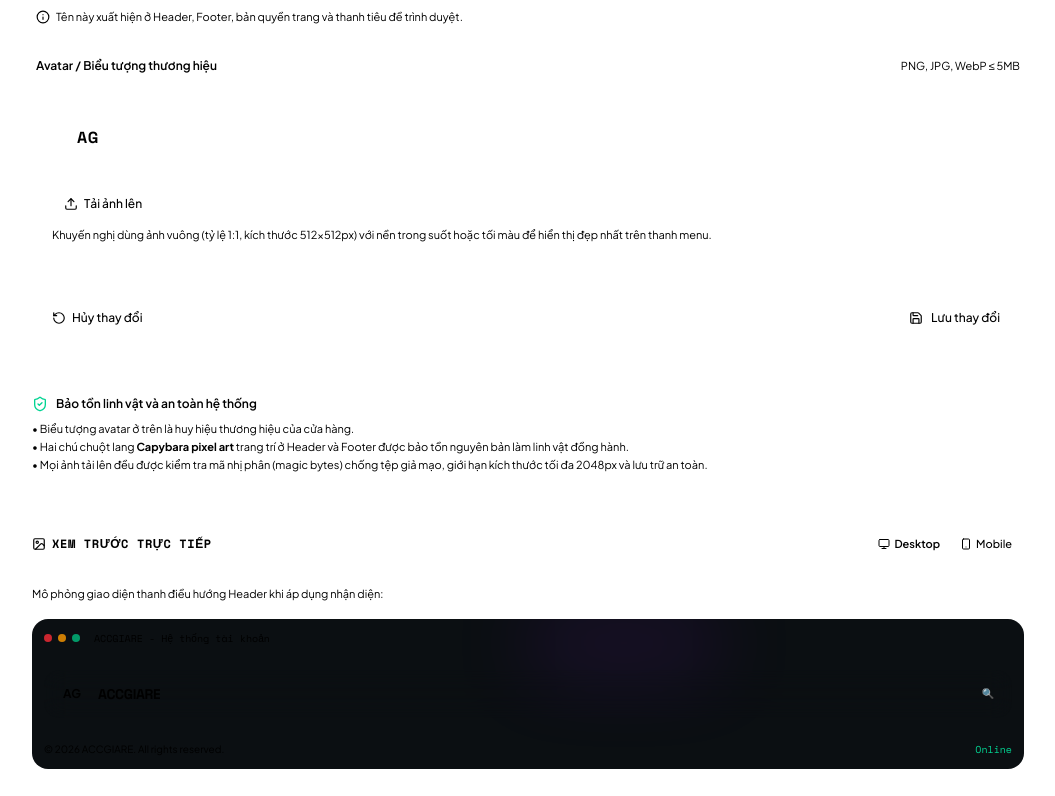
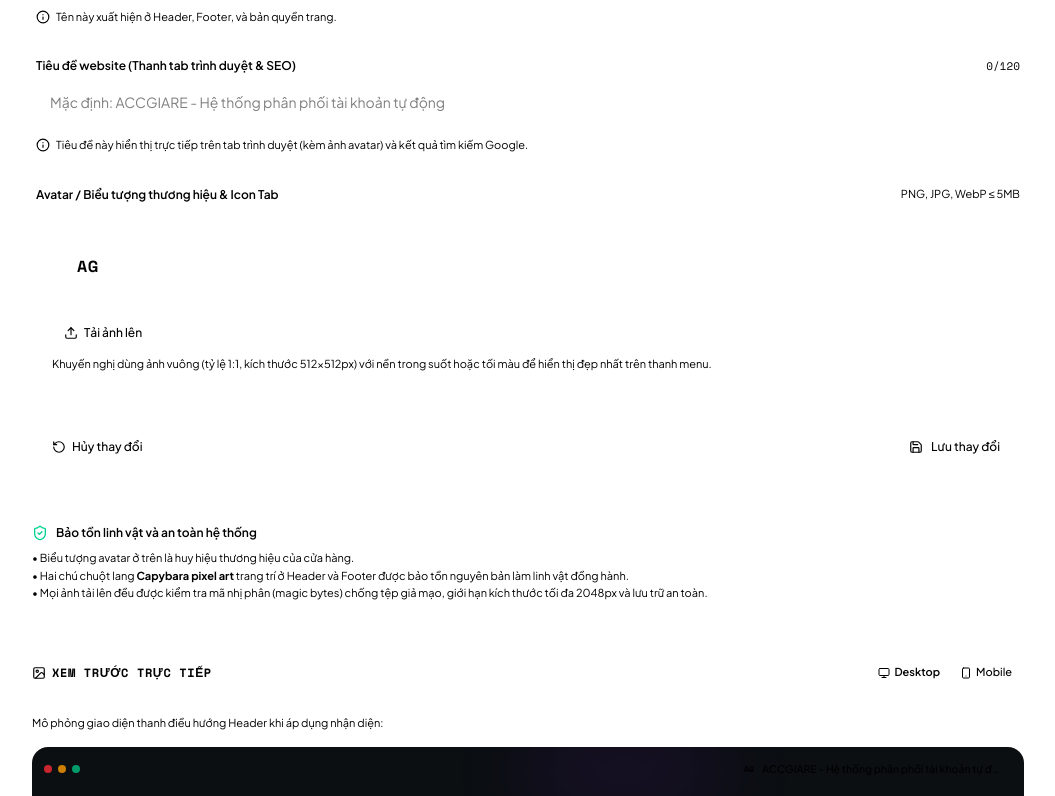
Before and after one commit to thuanthien-tran/digital-products-store, a Next.js app: page /admin/settings in a window 1280 px wide. Shown: the part 780-1576 px from the top of the page, without its empty margins (112-1167 px from the left). Built offline with nearby package versions, Linux system fonts and the light colour scheme; no server answers; the database is empty.

Commit message:
feat: enlarge header avatar, dynamic favicon from avatar logo, and editable browser title in admin settings

```diff
--- a/app/admin/settings/SettingsClient.tsx
+++ b/app/admin/settings/SettingsClient.tsx
@@ -20,6 +20,7 @@ import {
 
 interface InitialSettings {
   siteName: string
+  siteTitle?: string | null
   logoUrl: string | null
   version: number
   updatedAt: string | null
@@ -55,6 +56,7 @@ export function SettingsClient({ initialData }: { initialData: InitialSettings }
 
   // Working state
   const [siteName, setSiteName] = useState(initialData.siteName)
+  const [siteTitle, setSiteTitle] = useState(initialData.siteTitle || "")
   const [logoUrl, setLogoUrl] = useState<string | null>(initialData.logoUrl)
   const [selectedFile, setSelectedFile] = useState<File | null>(null)
   const [localPreviewUrl, setLocalPreviewUrl] = useState<string | null>(null)
@@ -91,6 +93,7 @@ export function SettingsClient({ initialData }: { initialData: InitialSettings }
   // Dirty detection
   const isDirty =
     trimmedName !== savedData.siteName ||
+    siteTitle.trim() !== (savedData.siteTitle || "").trim() ||
     selectedFile !== null ||
     isRemovingLogo !== (savedData.logoUrl === null && isRemovingLogo) ||
     (isRemovingLogo && savedData.logoUrl !== null) ||
@@ -150,6 +153,7 @@ export function SettingsClient({ initialData }: { initialData: InitialSettings }
   const handleReset = () => {
     handleDiscardPickedFile()
     setSiteName(savedData.siteName)
+    setSiteTitle(savedData.siteTitle || "")
     setLogoUrl(savedData.logoUrl)
     setIsRemovingLogo(false)
     setFeedback(null)
@@ -188,6 +192,7 @@ export function SettingsClient({ initialData }: { initialData: InitialSettings }
         headers: { "Content-Type": "application/json" },
         body: JSON.stringify({
           siteName: trimmedName,
+          siteTitle: siteTitle.trim() || null,
           logoUrl: finalLogoUrl,
           version: savedData.version,
         }),
@@ -201,6 +206,7 @@ export function SettingsClient({ initialData }: { initialData: InitialSettings }
       const updated = saveData.data
       const newSavedState: InitialSettings = {
         siteName: updated.siteName,
+        siteTitle: updated.siteTitle || null,
         logoUrl: updated.logoUrl,
         version: updated.version,
         updatedAt: updated.updatedAt || new Date().toISOString(),
@@ -213,6 +219,7 @@ export function SettingsClient({ initialData }: { initialData: InitialSettings }
 
       setSavedData(newSavedState)
       setSiteName(newSavedState.siteName)
+      setSiteTitle(newSavedState.siteTitle || "")
       setLogoUrl(newSavedState.logoUrl)
       setSelectedFile(null)
       setLocalPreviewUrl(null)
@@ -328,15 +335,41 @@ export function SettingsClient({ initialData }: { initialData: InitialSettings }
               )}
               <p className="text-[11px] text-muted-foreground leading-relaxed flex items-center gap-1.5 mt-1.5">
                 <Info className="size-3.5 text-accent shrink-0" />
-                Tên này xuất hiện ở Header, Footer, bản quyền trang và thanh tiêu đề trình duyệt.
+                Tên này xuất hiện ở Header, Footer, và bản quyền trang.
               </p>
             </div>
 
-            {/* Field B: Avatar/Logo Website */}
+            {/* Field B: Tiêu đề website (Tab trình duyệt & SEO) */}
+            <div className="space-y-2 pt-2 border-t border-border/50">
+              <div className="flex items-center justify-between">
+                <label htmlFor="siteTitleInput" className="block text-xs font-semibold text-foreground">
+                  Tiêu đề website (Thanh tab trình duyệt &amp; SEO)
+                </label>
+                <span className="text-[11px] text-muted-foreground font-mono">{siteTitle.length}/120</span>
+              </div>
+              <input
+                id="siteTitleInput"
+                type="text"
+                value={siteTitle}
+                onChange={(e) => {
+                  setSiteTitle(e.target.value)
+                  setFeedback(null)
+                }}
+                maxLength={120}
+                placeholder={`Mặc định: ${trimmedName || "CAPYGO STORE"} - Hệ thống phân phối tài khoản tự động`}
+                className="w-full px-3.5 py-2.5 rounded-xl bg-secondary/60 border border-border/80 text-sm text-foreground placeholder:text-muted-foreground/60 transition-colors focus:outline-none focus:ring-2 focus:ring-accent/30 focus:border-accent"
+              />
+              <p className="text-[11px] text-muted-foreground leading-relaxed flex items-center gap-1.5 mt-1.5">
+                <Info className="size-3.5 text-accent shrink-0" />
+                Tiêu đề này hiển thị trực tiếp trên tab trình duyệt (kèm ảnh avatar) và kết quả tìm kiếm Google.
+              </p>
+            </div>
+
+            {/* Field C: Avatar/Logo Website */}
             <div className="space-y-3 pt-2 border-t border-border/50">
               <div className="flex items-center justify-between">
                 <label className="block text-xs font-semibold text-foreground">
-                  Avatar / Biểu tượng thương hiệu
+                  Avatar / Biểu tượng thương hiệu &amp; Icon Tab
                 </label>
                 <span className="text-[11px] text-muted-foreground">PNG, JPG, WebP ≤ 5MB</span>
               </div>
@@ -526,27 +559,45 @@ export function SettingsClient({ initialData }: { initialData: InitialSettings }
               {previewDevice === "desktop" ? (
                 /* DESKTOP HEADER PREVIEW */
                 <div className="w-full space-y-4">
-                  {/* Simulated Browser Bar */}
-                  <div className="flex items-center gap-1.5 pb-2 border-b border-border/40 text-[10px] text-muted-foreground font-mono">
-                    <span className="size-2 rounded-full bg-red-500/80" />
-                    <span className="size-2 rounded-full bg-amber-500/80" />
-                    <span className="size-2 rounded-full bg-emerald-500/80" />
-                    <span className="ml-2 truncate max-w-[200px]">
-                      {trimmedName || "ACCGIARE"} - Hệ thống tài khoản
-                    </span>
+                  {/* Simulated Browser Bar with Dynamic Favicon and Title */}
+                  <div className="flex items-center justify-between pb-2 border-b border-border/40 text-[10px] text-muted-foreground font-mono">
+                    <div className="flex items-center gap-1.5 shrink-0">
+                      <span className="size-2 rounded-full bg-red-500/80" />
+                      <span className="size-2 rounded-full bg-amber-500/80" />
+                      <span className="size-2 rounded-full bg-emerald-500/80" />
+                    </div>
+
+                    {/* Simulated Browser Tab */}
+                    <div className="flex items-center gap-1.5 px-2.5 py-0.5 rounded-md bg-secondary/80 border border-border/70 text-[10.5px] text-foreground max-w-[280px] truncate shadow-xs">
+                      {currentEffectiveLogo ? (
+                        // eslint-disable-next-line @next/next/no-img-element
+                        <img
+                          src={currentEffectiveLogo}
+                          alt="Tab Icon"
+                          className="size-3.5 object-cover rounded-xs shrink-0"
+                        />
+                      ) : (
+                        <span className="size-3.5 rounded-xs bg-accent/20 text-accent text-[8px] font-bold flex items-center justify-center shrink-0">
+                          {liveInitials}
+                        </span>
+                      )}
+                      <span className="truncate font-sans font-medium">
+                        {siteTitle.trim() || `${trimmedName || "CAPYGO STORE"} - Hệ thống phân phối tài khoản tự động`}
+                      </span>
+                    </div>
                   </div>
 
                   {/* Desktop Mock Header */}
-                  <div className="flex items-center justify-between py-2 px-3 rounded-xl bg-background/80 border border-border/80 backdrop-blur-md">
+                  <div className="flex items-center justify-between py-2.5 px-3.5 rounded-xl bg-background/80 border border-border/80 backdrop-blur-md">
                     {/* Brand */}
-                    <div className="flex items-center gap-2.5 shrink-0">
-                      <div className="size-8 rounded-xl bg-gradient-to-br from-secondary via-card to-secondary border border-border flex items-center justify-center text-xs font-bold text-accent shadow-xs overflow-hidden">
+                    <div className="flex items-center gap-3 shrink-0">
+                      <div className="size-10 rounded-2xl bg-gradient-to-br from-secondary via-card to-secondary border border-border flex items-center justify-center text-xs font-bold text-accent shadow-sm overflow-hidden">
                         {currentEffectiveLogo ? (
                           // eslint-disable-next-line @next/next/no-img-element
                           <img
                             src={currentEffectiveLogo}
                             alt="Logo"
-                            className="size-full object-contain p-0.5 rounded-lg"
+                            className="size-full object-cover rounded-2xl"
                           />
                         ) : (
                           <span>{liveInitials}</span>
@@ -592,13 +643,13 @@ export function SettingsClient({ initialData }: { initialData: InitialSettings }
                   <div className="flex items-center justify-between py-2 px-3 rounded-xl bg-background/90 border border-border/80">
                     {/* Brand */}
                     <div className="flex items-center gap-2 min-w-0">
-                      <div className="size-7 rounded-lg bg-gradient-to-br from-secondary via-card to-secondary border border-border flex items-center justify-center text-[11px] font-bold text-accent shrink-0 overflow-hidden">
+                      <div className="size-9 rounded-xl bg-gradient-to-br from-secondary via-card to-secondary border border-border flex items-center justify-center text-xs font-bold text-accent shrink-0 overflow-hidden shadow-xs">
                         {currentEffectiveLogo ? (
                           // eslint-disable-next-line @next/next/no-img-element
                           <img
                             src={currentEffectiveLogo}
                             alt="Logo"
-                            className="size-full object-contain p-0.5 rounded-md"
+                            className="size-full object-cover rounded-xl"
                           />
                         ) : (
                           <span>{liveInitials}</span>
--- a/app/admin/settings/page.tsx
+++ b/app/admin/settings/page.tsx
@@ -12,6 +12,7 @@ export default async function AdminSettingsPage() {
 
   const initialData = {
     siteName: settings?.siteName || fallbackName,
+    siteTitle: (settings as any)?.siteTitle || null,
     logoUrl: settings?.logoUrl || null,
     version: settings?.version || 1,
     updatedAt: settings?.updatedAt ? settings.updatedAt.toISOString() : null,
--- a/app/api/admin/settings/route.ts
+++ b/app/api/admin/settings/route.ts
@@ -29,13 +29,27 @@ export async function PUT(req: NextRequest) {
 
   try {
     const body = await req.json()
-    const { siteName, logoUrl, version } = body
+    const { siteName, siteTitle, logoUrl, version } = body
 
     if (typeof siteName !== "string") {
       return NextResponse.json({ error: "Tên website không hợp lệ." }, { status: 400 })
     }
 
     const trimmedName = siteName.trim()
+    let trimmedTitle: string | null | undefined = undefined
+    if (siteTitle !== undefined) {
+      if (typeof siteTitle === "string") {
+        trimmedTitle = siteTitle.trim() || null
+        if (trimmedTitle && /[<>]/.test(trimmedTitle)) {
+          return NextResponse.json(
+            { error: "Tiêu đề website không được chứa ký tự đặc biệt như dấu < hoặc >." },
+            { status: 400 }
+          )
+        }
+      } else if (siteTitle === null) {
+        trimmedTitle = null
+      }
+    }
 
     if (trimmedName.length < MIN_NAME_LENGTH || trimmedName.length > MAX_NAME_LENGTH) {
       return NextResponse.json(
@@ -73,6 +87,7 @@ export async function PUT(req: NextRequest) {
 
     const updated = await updateSiteSettings({
       siteName: trimmedName,
+      siteTitle: trimmedTitle,
       logoUrl: cleanLogoUrl,
       expectedVersion: typeof version === "number" ? version : undefined,
     })
--- a/components/storefront/Footer.tsx
+++ b/components/storefront/Footer.tsx
@@ -74,13 +74,13 @@ export function Footer({ initialSettings }: FooterProps) {
 
             <div className="space-y-1 min-w-0">
               <div className="flex items-center gap-2">
-                <span className="flex size-6 sm:size-6.5 items-center justify-center rounded-md bg-secondary border border-border text-[11px] font-bold text-accent tracking-wider shadow-xs overflow-hidden">
+                <span className="flex size-7 sm:size-8 items-center justify-center rounded-lg bg-secondary border border-border text-xs font-bold text-accent tracking-wider shadow-xs overflow-hidden">
                   {settings.logoUrl ? (
                     // eslint-disable-next-line @next/next/no-img-element
                     <img
                       src={settings.logoUrl}
                       alt={settings.siteName}
-                      className="size-full object-contain p-0.5 rounded-sm"
+                      className="size-full object-cover rounded-lg"
                     />
                   ) : (
                     settings.initials
--- a/components/storefront/Header.tsx
+++ b/components/storefront/Header.tsx
@@ -115,14 +115,14 @@ export function Header({ initialSettings }: HeaderProps) {
       <div className="mx-auto flex h-18 sm:h-20 w-full max-w-7xl items-center justify-between px-4 sm:px-8 lg:px-12 relative">
         {/* [KHỐI TRÁI]: Logo Thương Hiệu Cửa Hàng */}
         <div className="flex items-center gap-3.5 shrink-0 z-10">
-          <Link href="/" className="flex items-center gap-3 group active-bounce">
-            <span className="flex size-9 items-center justify-center rounded-xl bg-gradient-to-br from-secondary via-card to-secondary border border-border/80 text-xs font-bold text-accent tracking-wider shadow-sm transition-all duration-300 group-hover:scale-105 group-hover:border-accent/50 group-hover:shadow-lg group-hover:shadow-purple-950/30 overflow-hidden">
+          <Link href="/" className="flex items-center gap-3.5 group active-bounce">
+            <span className="flex size-11 sm:size-12 items-center justify-center rounded-2xl bg-gradient-to-br from-secondary via-card to-secondary border border-border/80 text-sm font-bold text-accent tracking-wider shadow-md transition-all duration-300 group-hover:scale-105 group-hover:border-accent/60 group-hover:shadow-xl group-hover:shadow-purple-950/40 overflow-hidden">
               {settings.logoUrl ? (
                 // eslint-disable-next-line @next/next/no-img-element
                 <img
                   src={settings.logoUrl}
                   alt={settings.siteName}
-                  className="size-full object-contain p-0.5 rounded-lg"
+                  className="size-full object-cover rounded-2xl"
                 />
               ) : (
                 settings.initials
--- a/lib/settings.ts
+++ b/lib/settings.ts
@@ -1,8 +1,9 @@
-import { unstable_cache, revalidateTag } from "next/cache"
+import { unstable_cache, revalidateTag, revalidatePath } from "next/cache"
 import { prisma } from "@/lib/db"
 
 export interface SiteSettingsData {
   siteName: string
+  siteTitle: string | null
   logoUrl: string | null
   initials: string
   updatedAt?: Date | string
@@ -50,10 +51,12 @@ async function fetchSettingsFromDb(): Promise<SiteSettingsData> {
 
     const fallbackName = process.env.NEXT_PUBLIC_STORE_NAME || "ACCGIARE"
     const siteName = row?.siteName?.trim() || fallbackName
+    const siteTitle = (row as any)?.siteTitle?.trim() || null
     const logoUrl = row?.logoUrl?.trim() || null
 
     return {
       siteName,
+      siteTitle,
       logoUrl,
       initials: getInitials(siteName),
       updatedAt: row?.updatedAt ? row.updatedAt.toISOString() : undefined,
@@ -64,6 +67,7 @@ async function fetchSettingsFromDb(): Promise<SiteSettingsData> {
     const fallbackName = process.env.NEXT_PUBLIC_STORE_NAME || "ACCGIARE"
     return {
       siteName: fallbackName,
+      siteTitle: null,
       logoUrl: null,
       initials: getInitials(fallbackName),
       version: 1,
@@ -88,10 +92,12 @@ export async function getSiteSettings(): Promise<SiteSettingsData> {
 
 export async function updateSiteSettings(data: {
   siteName: string
+  siteTitle?: string | null
   logoUrl?: string | null
   expectedVersion?: number
 }): Promise<SiteSettingsData> {
   const cleanName = data.siteName.trim()
+  const cleanTitle = data.siteTitle !== undefined ? (data.siteTitle ? data.siteTitle.trim() : null) : undefined
   const cleanLogo = data.logoUrl !== undefined ? (data.logoUrl ? data.logoUrl.trim() : null) : undefined
 
   // Upsert settings in database
@@ -99,7 +105,7 @@ export async function updateSiteSettings(data: {
     where: { shopId: "main" },
   })
 
-  let updated
+  let updated: any
   if (current) {
     if (data.expectedVersion !== undefined && data.expectedVersion !== current.version) {
       throw new Error("VERSION_CONFLICT: Cấu hình đã bị thay đổi bởi người khác. Vui lòng tải lại trang.")
@@ -109,6 +115,7 @@ export async function updateSiteSettings(data: {
       where: { shopId: "main" },
       data: {
         siteName: cleanName,
+        ...(cleanTitle !== undefined ? { siteTitle: cleanTitle } : {}),
         ...(cleanLogo !== undefined ? { logoUrl: cleanLogo } : {}),
         version: { increment: 1 },
       },
@@ -118,23 +125,27 @@ export async function updateSiteSettings(data: {
       data: {
         shopId: "main",
         siteName: cleanName,
+        siteTitle: cleanTitle ?? null,
         logoUrl: cleanLogo ?? null,
         version: 1,
       },
     })
   }
 
-  // Invalidate Next.js cache tag
+  // Invalidate Next.js cache tag & purge layout routes
   try {
     // Next.js 16+ accepts "max" as second argument for revalidateTag
     // @ts-ignore
     revalidateTag("site-settings", "max")
+    revalidatePath("/", "layout")
+    revalidatePath("/")
   } catch (e) {
     // ignore outside request context
   }
 
   return {
     siteName: updated.siteName,
+    siteTitle: updated.siteTitle || null,
     logoUrl: updated.logoUrl,
     initials: getInitials(updated.siteName),
     updatedAt: updated.updatedAt.toISOString(),
```
Also changed, not shown: app/layout.tsx (+18 -3 lines), 2 other files (tests, documents, lock files or other folders).
